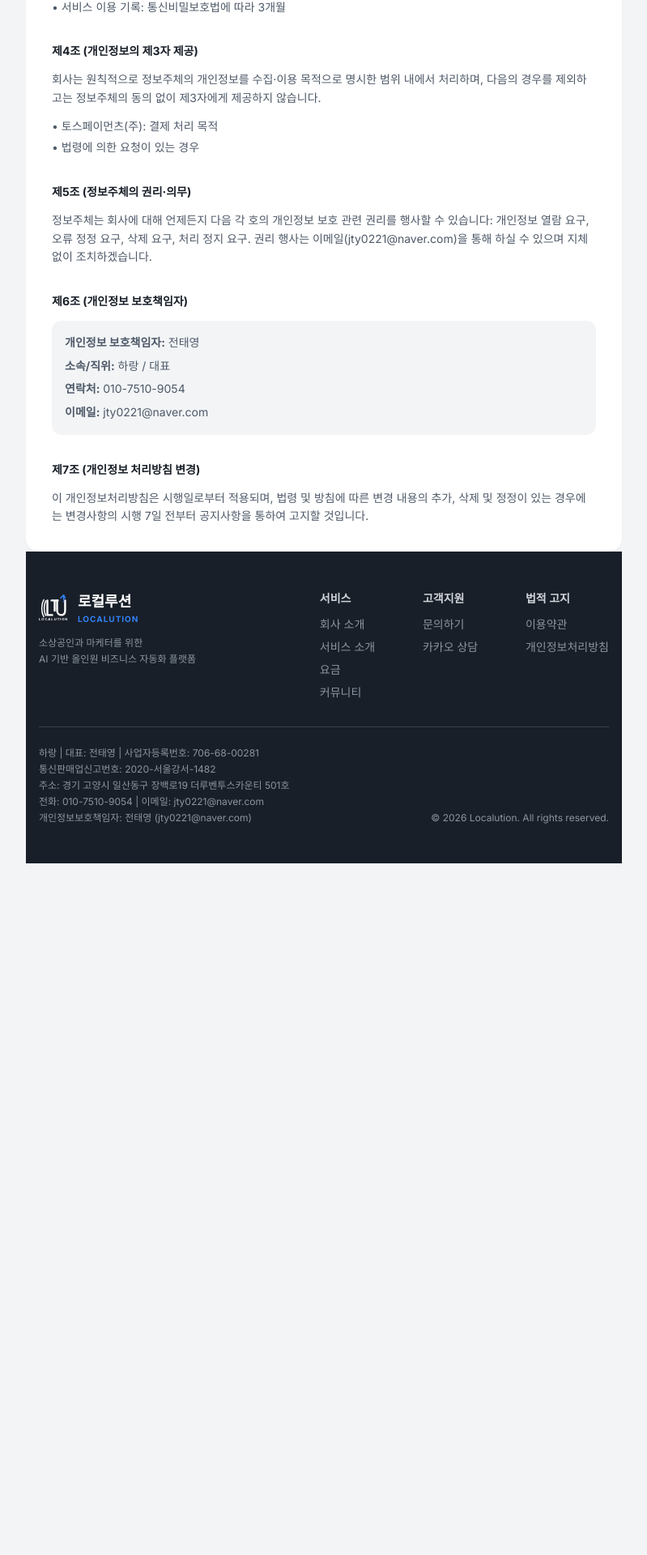
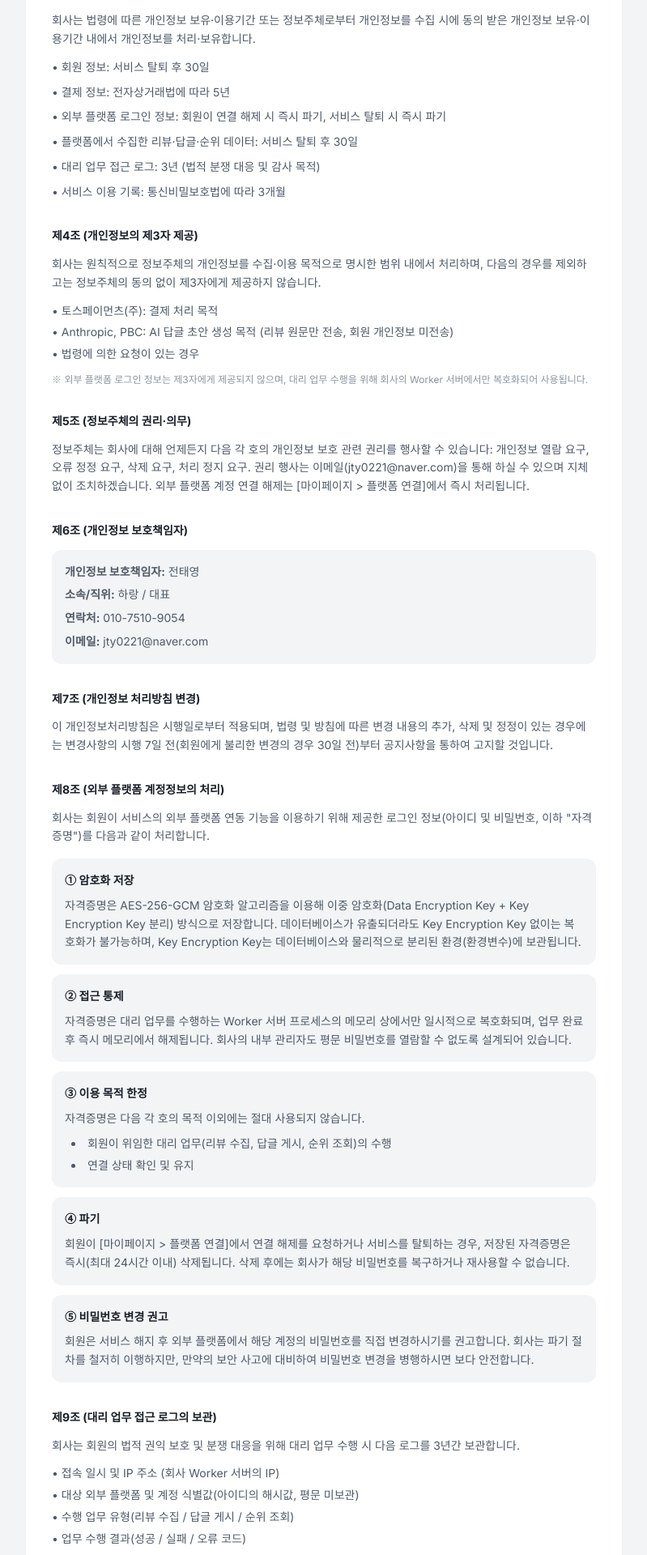
Before and after one commit to jty0221-del/localution, a Next.js app: page /privacy in a window 1280 px wide. Shown: the part 874-2794 px from the top of the page at 81% size, without its empty margins (240-1039 px from the left). Before the commit the page ends 1988 px from the top, so only its background shows below. Built offline with nearby package versions, Linux system fonts and the light colour scheme.

Commit message:
23차-7: 개인정보처리방침 v2 — 플랫폼 계정정보 처리(제8조) + 접근 로그 보관(제9조) 조문 추가

```diff
--- a/app/privacy/page.tsx
+++ b/app/privacy/page.tsx
@@ -1,3 +1,13 @@
+// app/privacy/page.tsx
+// ============================================================
+// 23차-7: 개인정보처리방침 v2 — 외부 플랫폼 계정정보 처리 조문 추가 (2026-04-21)
+//
+//   · 제2조 수집 항목 확대: 외부 플랫폼 로그인 정보 추가
+//   · 제3조 보유기간: 플랫폼 자격증명 별도 보유 기간 명시
+//   · 제8조 신규: 외부 플랫폼 계정정보의 처리 (암호화 방식, 접근 통제)
+//   · 제9조 신규: 자동 접속 및 로그 보관
+//   · 시행일: 2026-05-01
+// ============================================================
 import Link from 'next/link'
 import Footer from '../components/Footer'
 import { COMPANY } from '../lib/company'
@@ -13,7 +23,13 @@ export default function Privacy() {
         </div>
         <div className="bg-white rounded-2xl p-8 shadow-sm">
           <h1 className="text-2xl font-bold text-[#191F28] mb-2">개인정보처리방침</h1>
-          <p className="text-sm text-[#8B95A1] mb-8">시행일: 2024년 1월 1일 / 최종 수정일: 2024년 1월 1일</p>
+          <p className="text-sm text-[#8B95A1] mb-2">
+            <span className="inline-block px-2 py-0.5 rounded-full bg-blue-50 text-[#3182F6] text-xs font-medium mr-2">v2.0</span>
+            시행일: 2026년 5월 1일
+          </p>
+          <p className="text-xs text-[#8B95A1] mb-8">
+            변경 이력: 2024.1.1 v1.0 최초 시행 → 2026.5.1 v2.0 (외부 플랫폼 계정정보 처리 조문 신설)
+          </p>
 
           <div className="space-y-8 text-sm text-[#4E5968] leading-relaxed">
             <div>
@@ -23,6 +39,7 @@ export default function Privacy() {
                 <li>서비스 제공 및 계약 이행</li>
                 <li>회원 관리 및 본인 확인</li>
                 <li>결제 처리 및 요금 청구</li>
+                <li>외부 플랫폼 연동을 통한 리뷰 수집, 답글 대리 게시, 순위 추적 업무 수행</li>
                 <li>서비스 개선 및 신규 서비스 개발</li>
                 <li>법령상 의무 이행</li>
               </ul>
@@ -44,10 +61,12 @@ export default function Privacy() {
                       ['필수', '이름, 이메일, 전화번호', '회원 가입 및 관리'],
                       ['필수', '결제 정보(카드 빌링키)', '서비스 이용 요금 결제'],
                       ['선택', '매장명, 주소, 사업자번호', '서비스 제공 및 맞춤 기능'],
+                      ['선택', '외부 플랫폼 로그인 정보(아이디, 비밀번호)', '플랫폼 연동 기능(리뷰·답글·순위) 이용'],
+                      ['자동수집', '접속 로그, IP 주소, 쿠키, 서비스 이용 기록', '부정 이용 방지 및 서비스 품질 개선'],
                     ].map(([type, item, purpose], i) => (
                       <tr key={i} className="border-t border-[#E5E8EB]">
                         <td className="px-4 py-3">
-                          <span className={`px-2 py-0.5 rounded-full text-xs font-medium ${type === '필수' ? 'bg-red-100 text-red-600' : 'bg-gray-100 text-gray-600'}`}>{type}</span>
+                          <span className={`px-2 py-0.5 rounded-full text-xs font-medium ${type === '필수' ? 'bg-red-100 text-red-600' : type === '선택' ? 'bg-gray-100 text-gray-600' : 'bg-blue-50 text-[#3182F6]'}`}>{type}</span>
                         </td>
                         <td className="px-4 py-3">{item}</td>
                         <td className="px-4 py-3 text-[#8B95A1]">{purpose}</td>
@@ -64,6 +83,9 @@ export default function Privacy() {
               <div className="mt-3 space-y-2">
                 <p>• 회원 정보: 서비스 탈퇴 후 30일</p>
                 <p>• 결제 정보: 전자상거래법에 따라 5년</p>
+                <p>• 외부 플랫폼 로그인 정보: 회원이 연결 해제 시 즉시 파기, 서비스 탈퇴 시 즉시 파기</p>
+                <p>• 플랫폼에서 수집한 리뷰·답글·순위 데이터: 서비스 탈퇴 후 30일</p>
+                <p>• 대리 업무 접근 로그: 3년 (법적 분쟁 대응 및 감사 목적)</p>
                 <p>• 서비스 이용 기록: 통신비밀보호법에 따라 3개월</p>
               </div>
             </div>
@@ -73,13 +95,17 @@ export default function Privacy() {
               <p>회사는 원칙적으로 정보주체의 개인정보를 수집·이용 목적으로 명시한 범위 내에서 처리하며, 다음의 경우를 제외하고는 정보주체의 동의 없이 제3자에게 제공하지 않습니다.</p>
               <div className="mt-3 space-y-1">
                 <p>• 토스페이먼츠(주): 결제 처리 목적</p>
+                <p>• Anthropic, PBC: AI 답글 초안 생성 목적 (리뷰 원문만 전송, 회원 개인정보 미전송)</p>
                 <p>• 법령에 의한 요청이 있는 경우</p>
               </div>
+              <p className="mt-3 text-xs text-[#8B95A1]">
+                ※ 외부 플랫폼 로그인 정보는 제3자에게 제공되지 않으며, 대리 업무 수행을 위해 회사의 Worker 서버에서만 복호화되어 사용됩니다.
+              </p>
             </div>
 
             <div>
               <h2 className="font-bold text-[#191F28] mb-3">제5조 (정보주체의 권리·의무)</h2>
-              <p>정보주체는 회사에 대해 언제든지 다음 각 호의 개인정보 보호 관련 권리를 행사할 수 있습니다: 개인정보 열람 요구, 오류 정정 요구, 삭제 요구, 처리 정지 요구. 권리 행사는 이메일({COMPANY.PRIVACY_OFFICER_EMAIL})을 통해 하실 수 있으며 지체 없이 조치하겠습니다.</p>
+              <p>정보주체는 회사에 대해 언제든지 다음 각 호의 개인정보 보호 관련 권리를 행사할 수 있습니다: 개인정보 열람 요구, 오류 정정 요구, 삭제 요구, 처리 정지 요구. 권리 행사는 이메일({COMPANY.PRIVACY_OFFICER_EMAIL})을 통해 하실 수 있으며 지체 없이 조치하겠습니다. 외부 플랫폼 계정 연결 해제는 [마이페이지 &gt; 플랫폼 연결]에서 즉시 처리됩니다.</p>
             </div>
 
             <div>
@@ -94,8 +120,77 @@ export default function Privacy() {
 
             <div>
               <h2 className="font-bold text-[#191F28] mb-3">제7조 (개인정보 처리방침 변경)</h2>
-              <p>이 개인정보처리방침은 시행일로부터 적용되며, 법령 및 방침에 따른 변경 내용의 추가, 삭제 및 정정이 있는 경우에는 변경사항의 시행 7일 전부터 공지사항을 통하여 고지할 것입니다.</p>
+              <p>이 개인정보처리방침은 시행일로부터 적용되며, 법령 및 방침에 따른 변경 내용의 추가, 삭제 및 정정이 있는 경우에는 변경사항의 시행 7일 전(회원에게 불리한 변경의 경우 30일 전)부터 공지사항을 통하여 고지할 것입니다.</p>
             </div>
+
+            <div>
+              <h2 className="font-bold text-[#191F28] mb-3">제8조 (외부 플랫폼 계정정보의 처리)</h2>
+              <p>회사는 회원이 서비스의 외부 플랫폼 연동 기능을 이용하기 위해 제공한 로그인 정보(아이디 및 비밀번호, 이하 "자격증명")를 다음과 같이 처리합니다.</p>
+
+              <div className="mt-4 space-y-3">
+                <div className="bg-[#F2F4F6] rounded-xl p-4">
+                  <p className="font-semibold text-[#191F28] mb-2">① 암호화 저장</p>
+                  <p>자격증명은 AES-256-GCM 암호화 알고리즘을 이용해 이중 암호화(Data Encryption Key + Key Encryption Key 분리) 방식으로 저장합니다. 데이터베이스가 유출되더라도 Key Encryption Key 없이는 복호화가 불가능하며, Key Encryption Key는 데이터베이스와 물리적으로 분리된 환경(환경변수)에 보관됩니다.</p>
+                </div>
+
+                <div className="bg-[#F2F4F6] rounded-xl p-4">
+                  <p className="font-semibold text-[#191F28] mb-2">② 접근 통제</p>
+                  <p>자격증명은 대리 업무를 수행하는 Worker 서버 프로세스의 메모리 상에서만 일시적으로 복호화되며, 업무 완료 후 즉시 메모리에서 해제됩니다. 회사의 내부 관리자도 평문 비밀번호를 열람할 수 없도록 설계되어 있습니다.</p>
+                </div>
+
+                <div className="bg-[#F2F4F6] rounded-xl p-4">
+                  <p className="font-semibold text-[#191F28] mb-2">③ 이용 목적 한정</p>
+                  <p>자격증명은 다음 각 호의 목적 이외에는 절대 사용되지 않습니다.</p>
+                  <ul className="mt-2 space-y-1 list-disc list-inside pl-2">
+                    <li>회원이 위임한 대리 업무(리뷰 수집, 답글 게시, 순위 조회)의 수행</li>
+                    <li>연결 상태 확인 및 유지</li>
+                  </ul>
+                </div>
+
+                <div className="bg-[#F2F4F6] rounded-xl p-4">
+                  <p className="font-semibold text-[#191F28] mb-2">④ 파기</p>
+                  <p>회원이 [마이페이지 &gt; 플랫폼 연결]에서 연결 해제를 요청하거나 서비스를 탈퇴하는 경우, 저장된 자격증명은 즉시(최대 24시간 이내) 삭제됩니다. 삭제 후에는 회사가 해당 비밀번호를 복구하거나 재사용할 수 없습니다.</p>
+                </div>
+
+                <div className="bg-[#F2F4F6] rounded-xl p-4">
+                  <p className="font-semibold text-[#191F28] mb-2">⑤ 비밀번호 변경 권고</p>
+                  <p>회원은 서비스 해지 후 외부 플랫폼에서 해당 계정의 비밀번호를 직접 변경하시기를 권고합니다. 회사는 파기 절차를 철저히 이행하지만, 만약의 보안 사고에 대비하여 비밀번호 변경을 병행하시면 보다 안전합니다.</p>
+                </div>
+              </div>
+            </div>
+
+            <div>
+              <h2 className="font-bold text-[#191F28] mb-3">제9조 (대리 업무 접근 로그의 보관)</h2>
+              <p>회사는 회원의 법적 권익 보호 및 분쟁 대응을 위해 대리 업무 수행 시 다음 로그를 3년간 보관합니다.</p>
+              <div className="mt-3 space-y-1">
+                <p>• 접속 일시 및 IP 주소 (회사 Worker 서버의 IP)</p>
+                <p>• 대상 외부 플랫폼 및 계정 식별값(아이디의 해시값, 평문 미보관)</p>
+                <p>• 수행 업무 유형(리뷰 수집 / 답글 게시 / 순위 조회)</p>
+                <p>• 업무 수행 결과(성공 / 실패 / 오류 코드)</p>
+              </div>
+              <p className="mt-3 text-xs text-[#8B95A1]">
+                ※ 회원이 본인의 접근 로그 열람을 요청할 경우 {COMPANY.PRIVACY_OFFICER_EMAIL}으로 요청하시면 영업일 기준 7일 이내에 제공합니다.
+              </p>
+            </div>
+
+            <div>
+              <h2 className="font-bold text-[#191F28] mb-3">제10조 (안전성 확보 조치)</h2>
+              <p>회사는 개인정보 및 외부 플랫폼 자격증명의 안전성 확보를 위해 다음의 조치를 취하고 있습니다.</p>
+              <div className="mt-3 space-y-1">
+                <p>• 관리적 조치: 내부 관리계획 수립·시행, 정기적 직원 교육</p>
+                <p>• 기술적 조치: AES-256-GCM 이중 암호화, HTTPS 전구간 적용, 접근 권한 최소화, 접근 기록 보관</p>
+                <p>• 물리적 조치: 데이터 보관 서버의 접근 통제</p>
+              </div>
+            </div>
+          </div>
+
+          <div className="mt-10 pt-6 border-t border-[#E5E8EB] space-y-2 text-sm">
+            <Link href="/terms" className="text-[#3182F6] hover:underline block">
+              → 이용약관 보기
+            </Link>
+            <Link href="/legal/platform-consent" className="text-[#3182F6] hover:underline block">
+              → 대리권 위임동의서 보기
+            </Link>
           </div>
         </div>
         <Footer />
```
